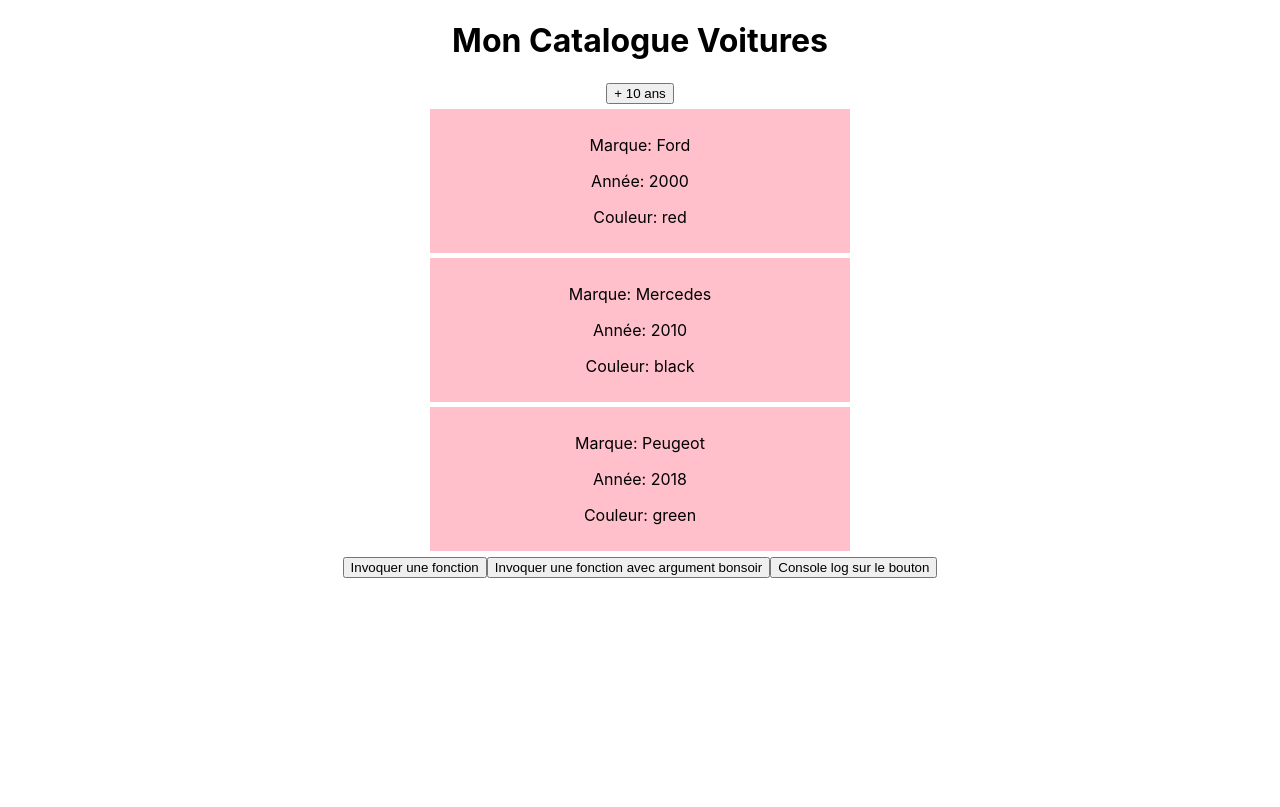
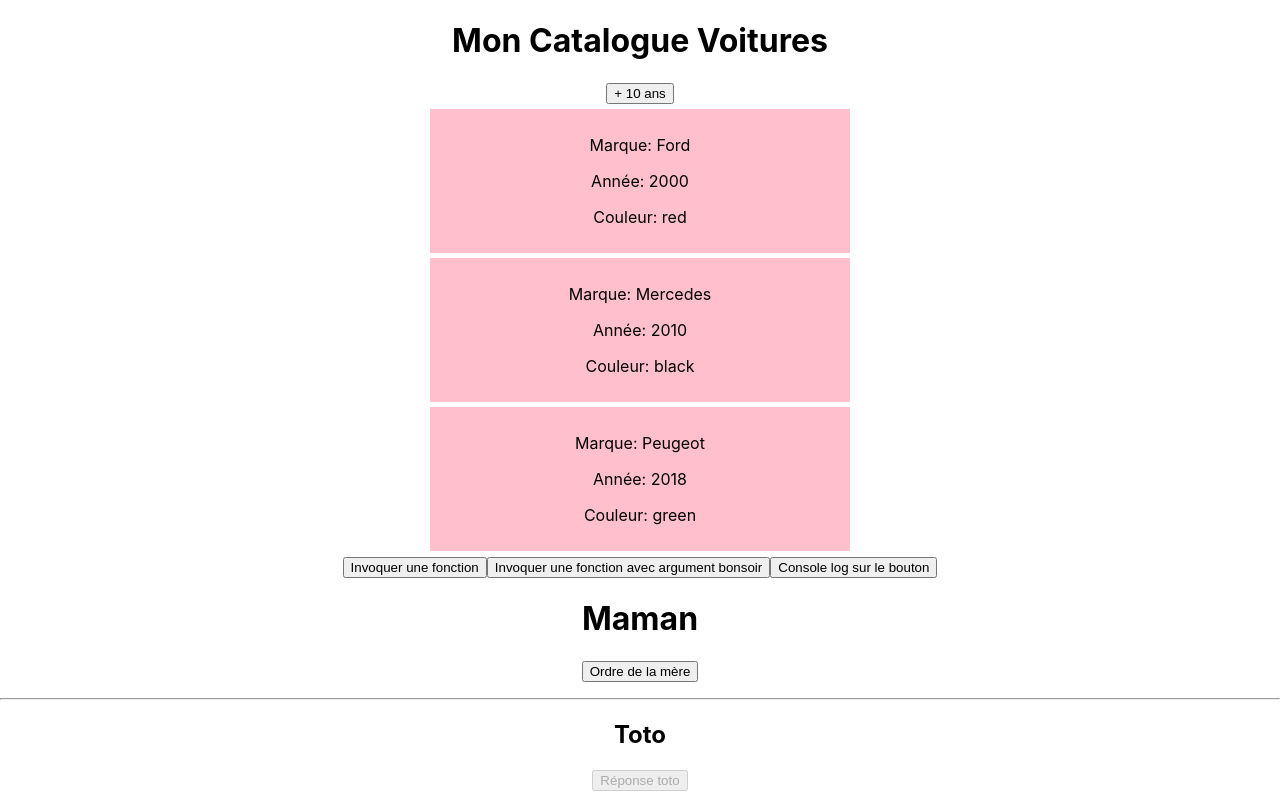
Before and after one commit to devJeremie/appvoiture, a React (Create React App) app: page / in a window 1280 px wide. Built offline with nearby package versions, Linux system fonts and the light colour scheme.

Commit message:
majMamanToto

```diff
--- a/src/App.js
+++ b/src/App.js
@@ -2,6 +2,7 @@
 import Mycars from './components/Mycars';
 import Welcome from './components/Welcome';
 import './App.css';
+import Maman from './components/Maman';
 
 class App extends Component {
 
@@ -15,6 +16,7 @@
       <div className='App'>
         <Mycars title={this.state.titre} />
         <Welcome />
+        <Maman />
       </div>
     )
   }
--- /dev/null
+++ b/src/components/Maman.js
@@ -0,0 +1,39 @@
+import { Component } from 'react';
+import Toto from './Toto';
+
+class Maman extends Component {
+    state = {
+        messageMaman: null,
+        messageToto: null,
+        disabled: true
+    }
+
+    // Compléter le code de la méthode ordreMaman.
+    ordreMaman = msg => this.setState({messageMaman: msg, disabled: false});
+
+    reponseToto = msg => this.setState({messageToto: msg});
+
+
+    render() {
+        return (
+            <div>
+                <h1>Maman</h1>
+                <button
+                    onClick={() => this.ordreMaman('Va ranger ta chambre et vite !!')}
+                >Ordre de la mère</button>
+
+                <p>{this.state.messageMaman}</p>
+
+                <hr />
+
+                <Toto
+                    name="Toto"
+                    reponseTotoProps={this.reponseToto}
+                    leState={this.state}
+                />
+            </div>
+        )
+    }
+}
+
+export default Maman;
--- /dev/null
+++ b/src/components/Toto.js
@@ -0,0 +1,16 @@
+const Toto = props => {
+
+    return (
+      <div>
+          <h2>{props.name}</h2>
+          <button
+            disabled={props.leState.disabled}
+            onClick={() => props.reponseTotoProps("Non je veux jouer à la console!!")}
+          >Réponse toto</button>
+
+          <p>{props.leState.messageToto}</p>
+      </div>
+    )
+  }
+
+  export default Toto
--- a/src/components/Welcome.js
+++ b/src/components/Welcome.js
@@ -10,7 +10,7 @@
             {/*Invoquer une fonction bonsoir avec un argument bonsoir et l'afficher */}
             <button onClick={() => bonsoir('Bonsoir')}>Invoquer une fonction avec argument bonsoir</button>
 
-            {/*lancer le console log bonne nuit apres le click sanas invoquer de fonction */}
+            {/*lancer le console log bonne nuit apres le click sans invoquer de fonction */}
             <button onClick={() =>console.log("Bonne nuit")}>Console log sur le bouton</button>
         </div>
     )
```
